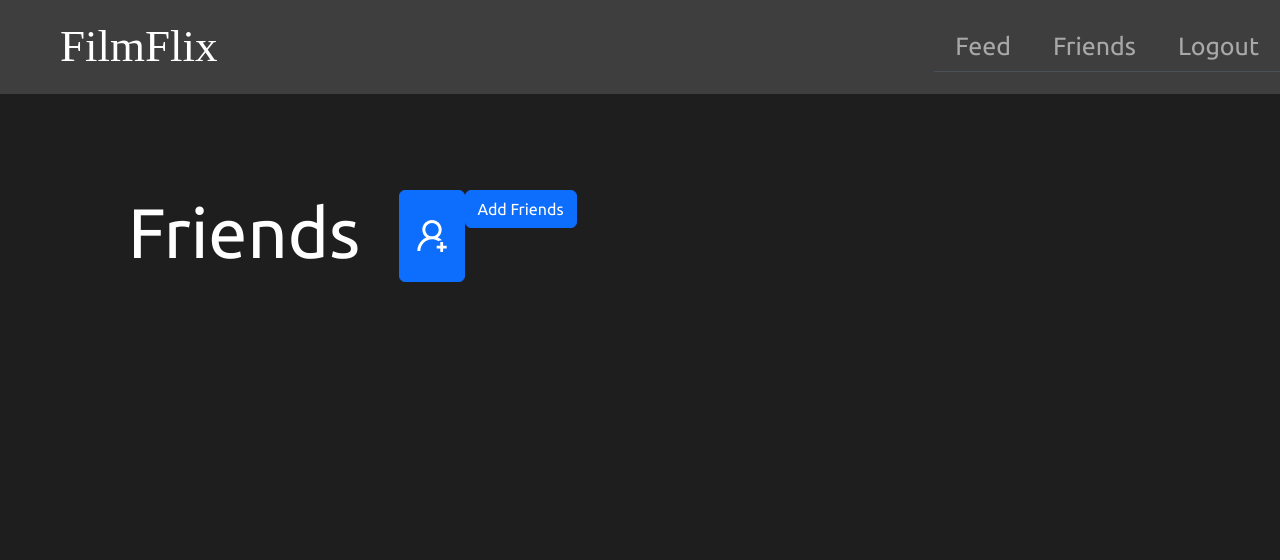
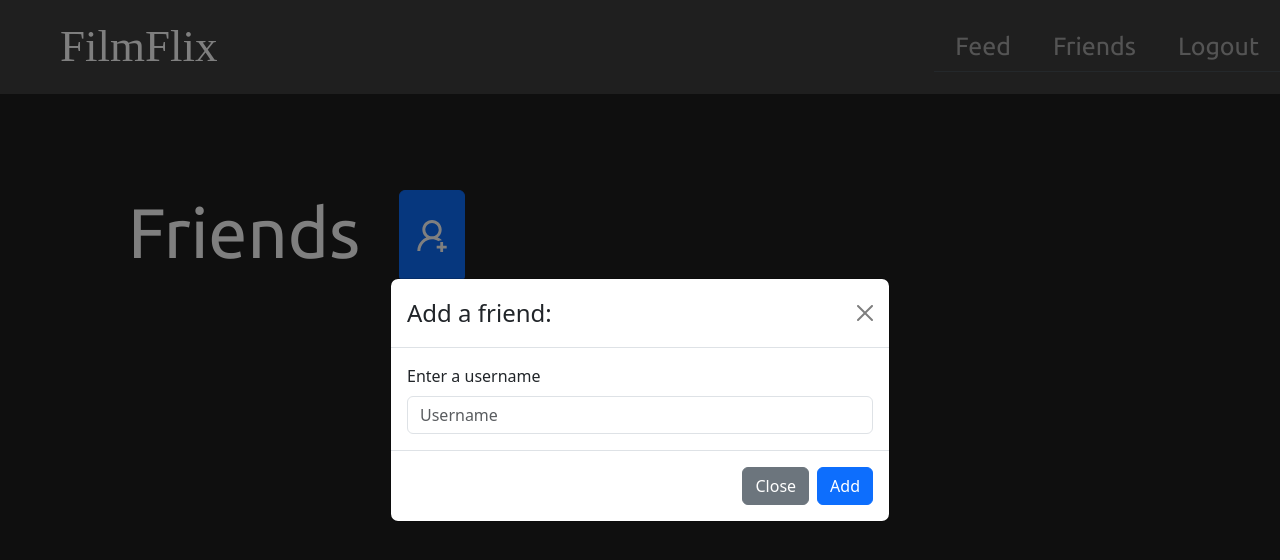
Before and after one commit to tahmid-23/FilmFlix, a React (Vite) app in the folder frontend/: page /friends in a window 1280 px wide. Both pictures are taken after a click on the button 431 px from the left and 235 px from the top of the page. Shown: the top 560 px of the page. Built offline with nearby package versions, Linux system fonts and the light colour scheme; a web font is replaced by a local one.

Commit message:
Fixed friend popup DANNY

```diff
--- a/frontend/src/components/FriendPopup.tsx
+++ b/frontend/src/components/FriendPopup.tsx
@@ -1,42 +1,82 @@
-import React, { useState } from 'react';
+import React, { FormEvent, useEffect, useState } from 'react';
 import 'bootstrap/dist/css/bootstrap.css';
 import Modal from 'react-bootstrap/Modal';
 import Button from 'react-bootstrap/Button';
 import Form from 'react-bootstrap/Form';
+import { useAuth0 } from '@auth0/auth0-react';
+import { addFriend } from '../api/api';
 
-export default function FriendPopup() {
-  const [showModal, setShowModal] = useState(false);
+interface FriendPopupInput {
+  setVisible: Function;
+  show: boolean;
+}
+export default function FriendPopup({ show, setVisible }: FriendPopupInput) {
+  const { isAuthenticated, getAccessTokenSilently } = useAuth0();
+  const [accessToken, setAccessToken] = useState<string>();
 
-  const handleClose = () => setShowModal(false);
-  const handleShow = () => setShowModal(true);
+  console.log(show);
+
+  useEffect(() => {
+    if (isAuthenticated) {
+      getAccessTokenSilently().then(setAccessToken);
+    }
+  }, [isAuthenticated, getAccessTokenSilently]);
+
+  /*
+  if (!accessToken) {
+    return <>Loading...</>;
+  }
+
+  */
+
 
   return (
     <div className="text-center">
-      <Button variant="primary" onClick={handleShow}>
-        Add Friends
-      </Button>
+      <Modal
+        show={show}
+        onHide={() => {
+          setVisible(false);
+        }}
+        centered
+      >
+        <Form.Group controlId="formUsername">
+          <Form
+            onSubmit={(e: FormEvent<HTMLFormElement>) => {
+              e.preventDefault();
 
-      <Modal show={showModal} onHide={handleClose} centered>
+              const formData = new FormData(e.currentTarget);
+
+              const username = formData.get('username')!.toString();
+
+              if(accessToken) {
+                addFriend(username, accessToken);
+              }
+            }}
+          >
             <Modal.Header closeButton>
-          <Modal.Title>Search for a user:</Modal.Title>
+              <Modal.Title>Add a friend:</Modal.Title>
             </Modal.Header>
             <Modal.Body>
-          <Form>
-            <Form.Group controlId="formUsername">
               <Form.Label>Enter a username</Form.Label>
-              <Form.Control type="text" placeholder="Username" />
-            </Form.Group>
-          </Form>
+              <Form.Control
+                type="text"
+                placeholder="Username"
+                name="username"
+              />
             </Modal.Body>
             <Modal.Footer>
-          <Button variant="secondary" onClick={handleClose}>
+              <Button variant="secondary" onClick={() => setVisible(false)}>
                 Close
               </Button>
-          <Button variant="primary" onClick={handleClose}>
-            Search
+              <Button variant="primary" type="submit">
+                Add
               </Button>
             </Modal.Footer>
+          </Form>
+        </Form.Group>
       </Modal>
+
+
     </div>
   );
 }
```
Lines whose indentation alone changed are shown as unchanged.
